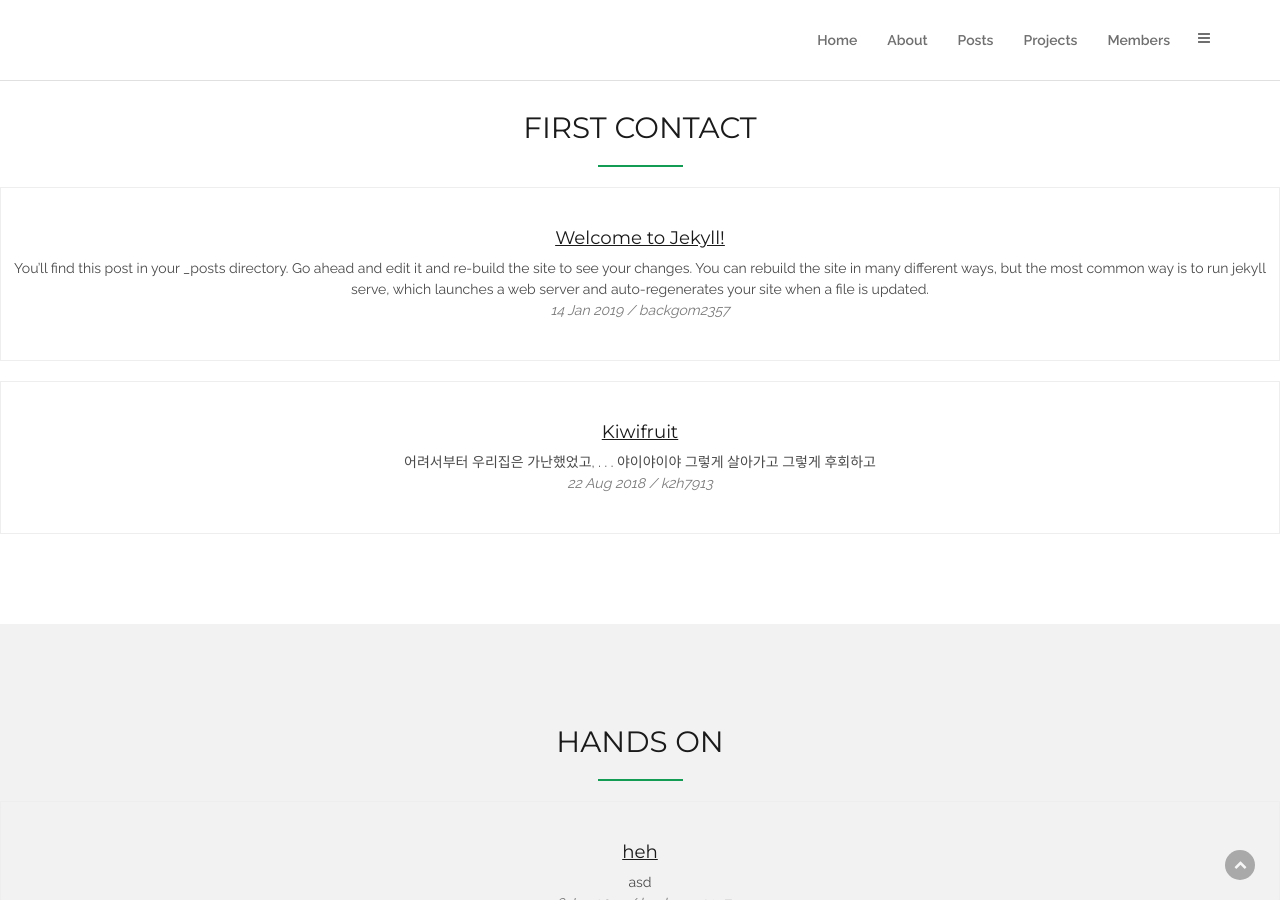
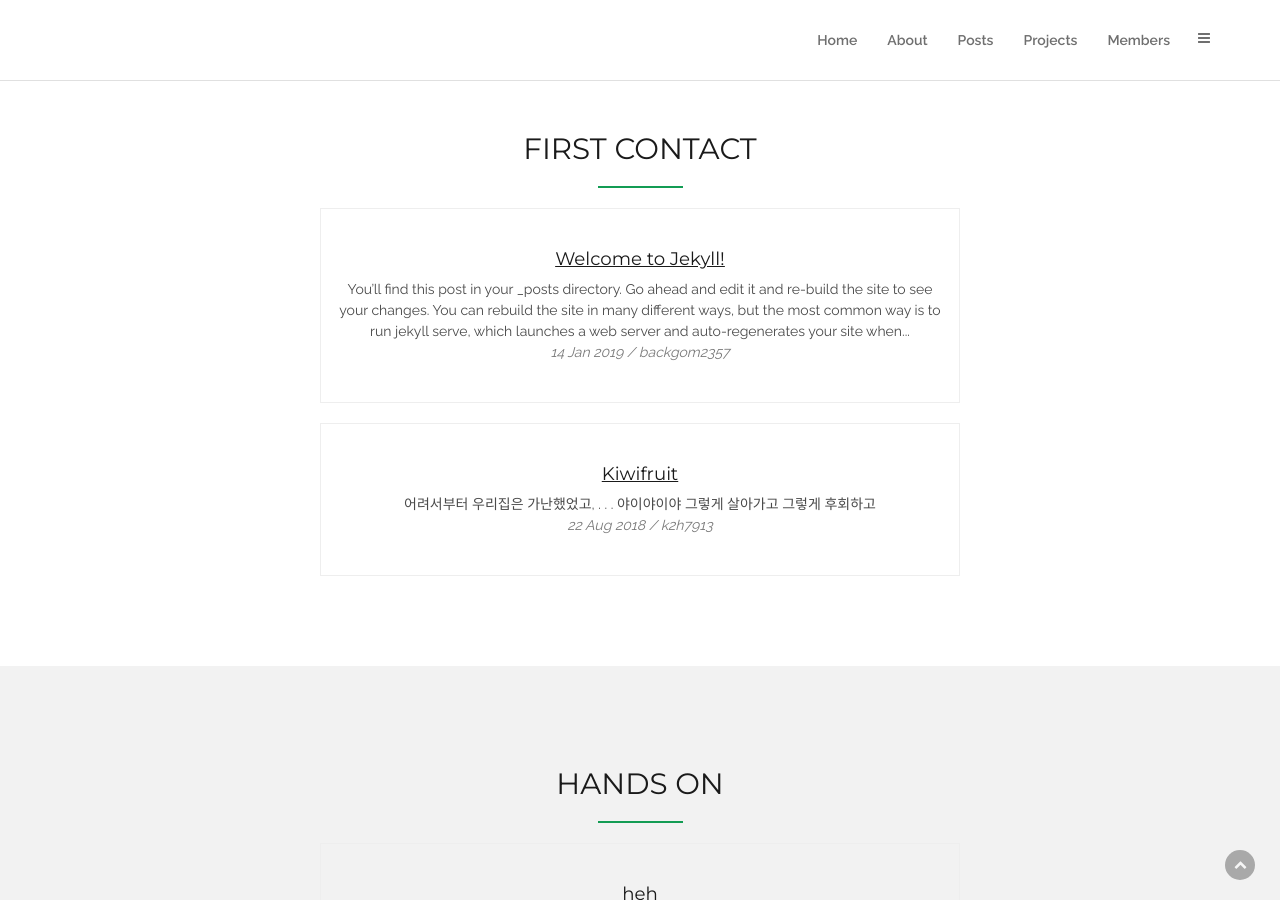
Before and after one commit to unsolvedproblem/unsolvedproblem.github.io, a Jekyll site: the page built from posts.html, in a window 1280 px wide and 900 px high, scrolled down 995 px. Built offline with Jekyll 4.4.1, drawn with Linux system fonts in a browser that asks for light colours.

Commit message:
Update posts.html

```diff
--- a/posts.html
+++ b/posts.html
@@ -2,12 +2,11 @@
 layout: default
 title: Posts
 ---
-<!--Blog Section-->
 <section id="blog" class="blog">
     <div class="container">
         <div class="row">
             <div class="main_blog text-center roomy-40">
-                <div class="col-sm-8 col-sm-offset-2">
+                <div class="col-sm-10 col-sm-offset-1">
                     <div class="head_title text-center">
                         <h2>POSTS</h2>
                         <div class="separator_auto"></div>
@@ -26,7 +25,7 @@
                             </li>
                             <li>
                               <div class="about_btns m-top-40">
-                                    <a href="#hands-on" class="btn btn-primary">Hands-on ML</a>
+                                    <a href="#hands-on ML" class="btn btn-primary">Hands-on ML</a>
                               </div>
                             </li>
                           </ul>
@@ -50,7 +49,7 @@
                                     <img src="assets/images/Blog/1.jpg" alt="" />
                                 </div>
                               -->
-                                <div class="blog_text roomy-40">
+                                <div class="blog_text roomy-40 col-sm-6 col-sm-offset-3">
                                     <a href="{{ post.url | prepend: site.baseurl }}">
                                       <h5><U>{{ post.title }}</U></h5>
                                         <p>{{ post.excerpt | strip_html }}</p>
@@ -76,10 +75,10 @@
                                     <img src="assets/images/Blog/1.jpg" alt="" />
                                 </div>
                               -->
-                              <div class="blog_text roomy-40">
+                              <div class="blog_text roomy-40 col-sm-6 col-sm-offset-3">
                                   <a href="{{ post.url | prepend: site.baseurl }}">
                                     <h5><U>{{ post.title }}</U></h5>
-                                      <p>{{ post.excerpt | strip_html }}</p>
+                                      <p>{{ post.excerpt | strip_html | truncatewords: 50}}</p>
                                   </a>
                                   <em> {{ post.date | date_to_string }} / {{ post.author }} </em>
                               </div>
@@ -102,7 +101,7 @@
                                     <img src="assets/images/Blog/1.jpg" alt="" />
                                 </div>
                               -->
-                              <div class="blog_text roomy-40">
+                              <div class="blog_text roomy-40 col-sm-6 col-sm-offset-3">
                                   <a href="{{ post.url | prepend: site.baseurl }}">
                                     <h5><U>{{ post.title }}</U></h5>
                                       <p>{{ post.excerpt | strip_html }}</p>
```
